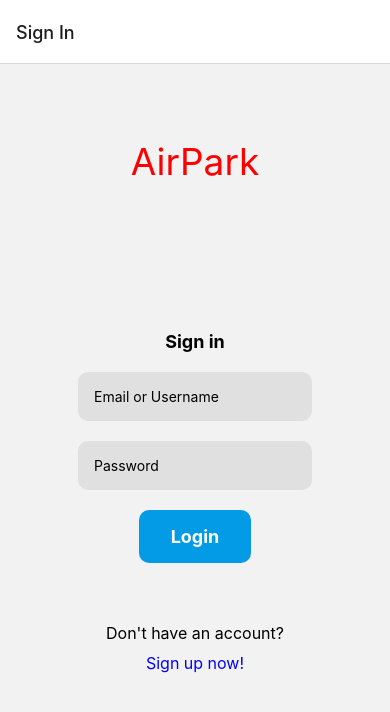
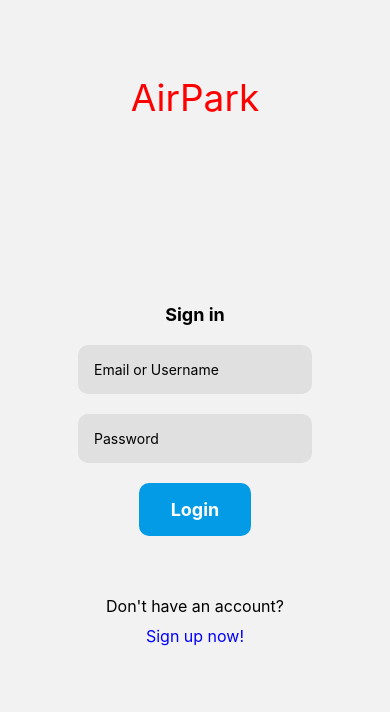
Before and after one commit to g-kimani/airpark, a React Native app: screen /LoginScreen in a window 390 px wide. Shown: the top 712 px of the page. Built offline with nearby package versions, Linux system fonts and the light colour scheme; what react-native-geocoding would draw is missing.

Commit message:
remmove header from login page

```diff
--- a/App.tsx
+++ b/App.tsx
@@ -48,7 +48,7 @@ export default function App() {
               <Stack.Screen
                 name="LoginScreen"
                 component={LoginScreen}
-                options={{ title: "Sign In" }}
+                options={{ headerShown: false, title: "Sign In" }}
               />
               <Stack.Screen
                 name="Signup"
--- a/screens/LoginScreen.tsx
+++ b/screens/LoginScreen.tsx
@@ -77,7 +77,7 @@ const LoginScreen = ({ navigation }: Props) => {
           flex: 1,
           alignItems: "center",
           justifyContent: "center",
-          marginTop: 0,
+          marginTop: 10,
         }}
       >
         <Text style={styles.signInText}>Sign in</Text>
```
